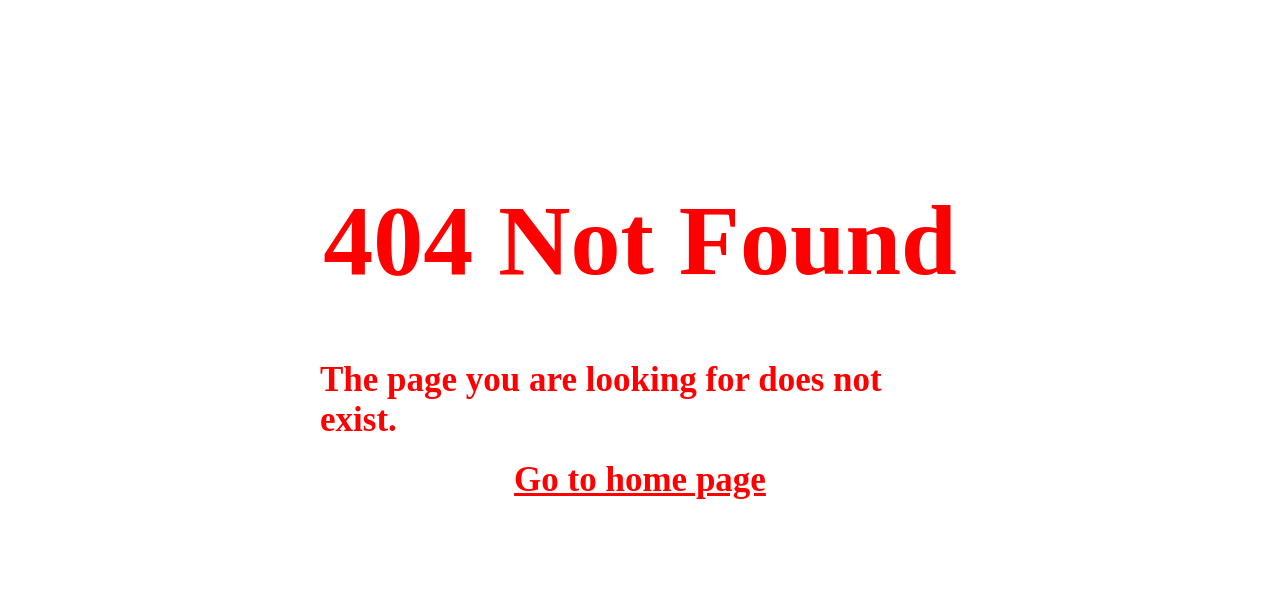
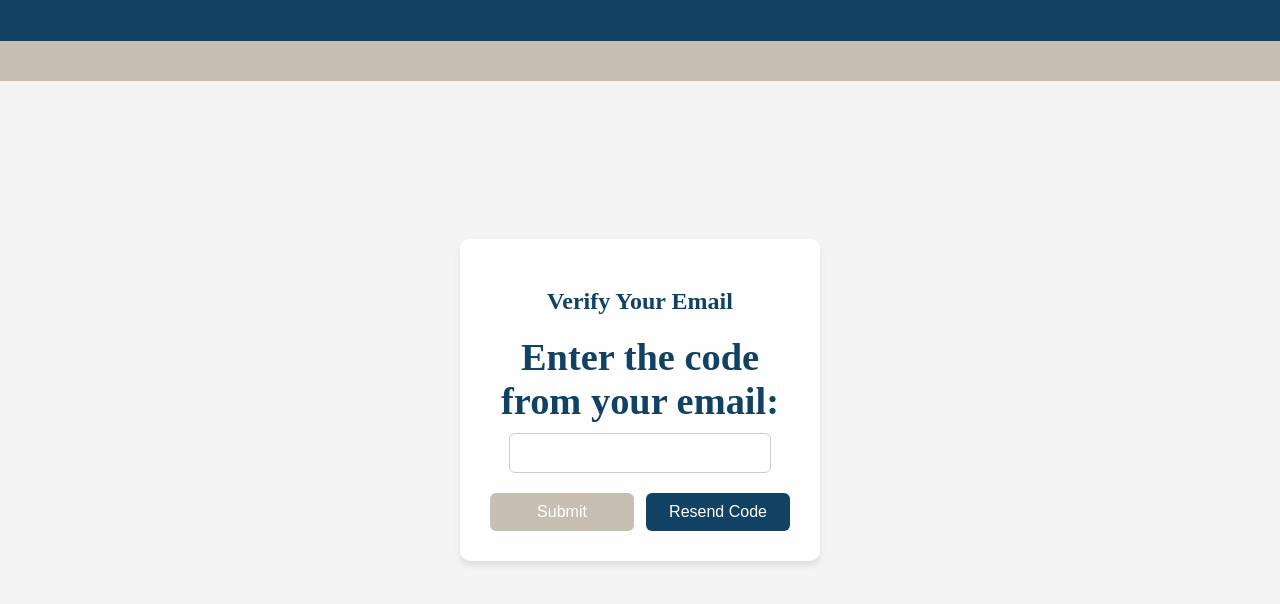
Before and after one commit to max0n1x/IIS, a React (Create React App) app in the folder frontend/: page /verify in a window 1280 px wide. Before the commit this address had no page. Shown: the top 604 px of the page. Built offline with nearby package versions, Linux system fonts and the light colour scheme.

Commit message:
fixed some errors, add verify page

```diff
--- a/frontend/src/App.tsx
+++ b/frontend/src/App.tsx
@@ -24,6 +24,7 @@ import Page404 from './components/ErrorPages/Page404';
 import AdminPage from './components/Admin/AdminPage';
 import './components/GlobalStyles.css';
 import './App.css';
+import VerifyPage from './components/MailVerify/VerifyPage';
 
 const App = () => {
   return (
@@ -49,6 +50,7 @@ const App = () => {
         <Route path="/user/chats" element={<ChatsPage />} />
         <Route path="*" element={<Page404 />} />
         <Route path="/admin" element={<AdminPage />} />
+        <Route path="/verify" element={<VerifyPage />} />
       </Routes>
     </BrowserRouter>
   );
--- a/frontend/src/components/Admin/AdminPage.tsx
+++ b/frontend/src/components/Admin/AdminPage.tsx
@@ -38,35 +38,49 @@ const AdminPage: React.FC = () => {
 
     const handleLogOutClick = async () => {
         const cookies = document.cookie.split(';');
-        const userId = cookies.find(cookie => cookie.includes('user_id'))?.split('=')[1];
-        const vKey = cookies.find(cookie => cookie.includes('vKey'))?.split('=')[1];
 
-        if (!userId || !vKey) {
+        if(!cookies){
             startTransition(() => { navigate('/login'); });
             return;
         }
 
-        const data = { user_id: userId, vKey: vKey };
+        const userId = cookies.find(cookie => cookie.includes('user_id'));
+        const vKey = cookies.find(cookie => cookie.includes('vKey'));
+
+        if(!userId || !vKey){
+            startTransition(() => { navigate('/login'); });
+            return;
+        }
+
+        const data = {
+            user_id : userId.split('=')[1],
+            vKey : vKey.split('=')[1]
+        };
 
         try {
-            const response = await fetch(`${API_BASE_URL}/admin/logout`, {
+            const response = await fetch(API_BASE_URL + "/user/logout", {
                 method: 'POST',
-                headers: { 'Content-Type': 'application/json' },
-                body: JSON.stringify(data),
+                headers: {
+                    'Content-Type': 'application/json'
+                },
+                body: JSON.stringify(data)
             });
 
             if (response.ok) {
                 document.cookie = "user_id=; expires=Thu, 01 Jan 1970 00:00:00 UTC; path=/;";
                 document.cookie = "vKey=; expires=Thu, 01 Jan 1970 00:00:00 UTC; path=/;";
-                navigate('/login');
+                navigate('/');
             } else {
-                throw new Error('Failed to log out');
+                throw new Error('Something went wrong');
             }
+
         } catch (err) {
-            console.error("Error:", err);
+            console.error('Error:', err);
             setError("Failed to connect to the server");
         }
-    };
+
+        startTransition(() => { navigate('/'); });
+    }
 
     const fetchWebsiteStats = async () => {
         try {
--- /dev/null
+++ b/frontend/src/components/MailVerify/VerifyPage.module.css
@@ -0,0 +1,93 @@
+.page-container {
+    display: flex;
+    justify-content: center;
+    align-items: center;
+    height: 100vh;
+    background-color: #f4f4f4;
+}
+
+.verify-box {
+    background-color: rgba(255, 255, 255, 0.9);
+    padding: 30px;
+    border-radius: 10px;
+    box-shadow: 0 4px 6px rgba(0, 0, 0, 0.1);
+    width: 300px;
+    text-align: center;
+}
+
+.title {
+    font-size: 24px;
+    font-family: var(--font-inria-sans);
+    color: var(--blue);
+    margin-bottom: 20px;
+}
+
+.code-label {
+    font-family: var(--font-inria-sans);
+    font-weight: 700;
+    color: var(--blue);
+    font-size: var(--font-size-13xl);
+    margin-bottom: 10px;
+    display: block;
+}
+
+.code-input {
+    width: 80%;
+    padding: 10px;
+    font-size: 16px;
+    border-radius: 6px;
+    border: 1px solid #ccc;
+    margin-bottom: 20px;
+}
+
+.button-container {
+    display: flex;
+    justify-content: space-between;
+    gap: 10px;
+}
+
+.submit-btn {
+    padding: 10px 20px;
+    font-size: 16px;
+    background-color: var(--titanium);
+    border: none;
+    color: white;
+    border-radius: 6px;
+    cursor: pointer;
+    width: 48%;
+}
+
+.submit-btn:hover {
+    background-color: lightgray;
+}
+
+.resend-btn {
+    padding: 10px 20px;
+    font-size: 16px;
+    background-color: var(--blue);
+    border: none;
+    color: white;
+    border-radius: 6px;
+    cursor: pointer;
+    width: 48%;
+}
+
+.resend-btn:hover {
+    background-color: lightblue;
+}
+
+.success-message {
+    color: green;
+    font-family: var(--font-inria-sans);
+    font-weight: 700;
+    font-size: var(--font-size-13xl);
+    margin-bottom: 15px;
+}
+
+.error-message {
+    color: red;
+    font-family: var(--font-inria-sans);
+    font-weight: 700;
+    font-size: var(--font-size-13xl);
+    margin-bottom: 15px;
+}
--- /dev/null
+++ b/frontend/src/components/MailVerify/VerifyPage.tsx
@@ -0,0 +1,133 @@
+/*
+ * Project: IIS project - Garage sale website
+ * @file VerifyPage.tsx
+
+ * @brief ReactJS component of the verification page of the website
+
+ * @author Maksym Podhornyi - xpodho08
+*/
+
+import React, { useState, useEffect, useRef } from 'react';
+import { useNavigate } from 'react-router-dom';
+import VerifyPageStyle from './VerifyPage.module.css';
+import { fixElementHeight, API_BASE_URL, GetUserInformation } from '../Utils';
+import '../GlobalStyles.css';
+
+const VerifyPage: React.FC = () => {
+
+    const [code, setCode] = useState<string>('');
+    const [error, setError] = useState<string>('');
+    const [successMessage, setSuccessMessage] = useState<string>('');
+    const headerRef = useRef<HTMLDivElement | null>(null);
+    const navigate = useNavigate();
+
+    useEffect(() => {
+
+        const checkIfLoggedIn = async () => {
+            await GetUserInformation().then((data) => {
+                if (data) {
+                    navigate('/');
+                }
+            });
+        };
+
+        const cookies = document.cookie.split(';');
+        const user_id = cookies.find(cookie => cookie.includes('user_id'));
+        const vKey = cookies.find(cookie => cookie.includes('vKey'));
+
+        if (cookies && user_id && vKey) {
+            checkIfLoggedIn();
+        }
+
+        if (headerRef.current) {
+            fixElementHeight(headerRef.current);
+        }
+
+    }, [navigate]);
+
+    const handleVerify = async () => {
+        if (!code) {
+            setError("Code cannot be empty");
+            return;
+        }
+
+        const data = { code };
+
+        try {
+            const response = await fetch(API_BASE_URL + "/verify", {
+                method: 'POST',
+                headers: {
+                    'Content-Type': 'application/json',
+                },
+                body: JSON.stringify(data),
+            });
+
+            if (response.ok) {
+                setSuccessMessage("Verification successful!");
+                setError('');
+                setTimeout(() => navigate('/login'), 2000); // Redirect after 2 seconds
+            } else {
+                setError("Invalid verification code");
+            }
+        } catch (err) {
+            setError("Failed to connect to the server");
+        }
+    };
+
+    const handleResendCode = async () => {
+        try {
+            const response = await fetch(API_BASE_URL + "/resend-code", {
+                method: 'POST',
+                headers: {
+                    'Content-Type': 'application/json',
+                },
+            });
+
+            if (response.ok) {
+                setSuccessMessage("Verification code has been resent!");
+                setError('');
+            } else {
+                setError("Failed to resend code");
+            }
+        } catch (err) {
+            setError("Failed to connect to the server");
+        }
+    };
+
+    return (
+        <div className={VerifyPageStyle['page-container']}>
+
+            <div className="header" ref={headerRef}>
+                <div className="header-item"></div>
+            </div>
+
+            <div className={VerifyPageStyle['verify-box']}>
+                <h2 className={VerifyPageStyle['title']}>Verify Your Email</h2>
+
+                {successMessage && <div className={VerifyPageStyle['success-message']}>{successMessage}</div>}
+                {error && <div className={VerifyPageStyle['error-message']}>{error}</div>}
+
+                <label htmlFor="verification-code" className={VerifyPageStyle['code-label']}>Enter the code from your email:</label>
+                <input
+                    type="text"
+                    name="verification-code"
+                    className={VerifyPageStyle['code-input']}
+                    value={code}
+                    onChange={(e) => setCode(e.target.value)}
+                />
+
+                <div className={VerifyPageStyle['button-container']}>
+                    <input
+                        type="submit"
+                        value="Submit"
+                        className={VerifyPageStyle['submit-btn']}
+                        onClick={handleVerify}
+                    />
+                    <button className={VerifyPageStyle['resend-btn']} onClick={handleResendCode}>Resend Code</button>
+                </div>
+            </div>
+        </div>
+    );
+}
+
+export default VerifyPage;
--- a/frontend/src/components/RegisterPage/RegisterPage.tsx
+++ b/frontend/src/components/RegisterPage/RegisterPage.tsx
@@ -1,6 +1,6 @@
 /*
  * Project: IIS project - Garage sale website
- * @file RegisterPage.js
+ * @file RegisterPage.tsx
 
  * @brief ReactJS component of the register page of the website
 
@@ -15,11 +15,12 @@ import '../GlobalStyles.css';
 
 const RegisterPage: React.FC = () => {
 
-    const [username, setUsername] = useState('');
-    const [password, setPassword] = useState('');
-    const [confirmPassword, setConfirmPassword] = useState('');
-    const [error, setError] = useState('');
-    const headerRef = useRef(null);
+    const [username, setUsername] = useState<string>('');
+    const [password, setPassword] = useState<string>('');
+    const [confirmPassword, setConfirmPassword] = useState<string>('');
+    const [email, setEmail] = useState<string>('');
+    const [error, setError] = useState<string>('');
+    const headerRef = useRef<HTMLDivElement | null>(null);
     const navigate = useNavigate();
 
     useEffect(() => {
@@ -29,8 +30,8 @@ const RegisterPage: React.FC = () => {
                 if (data) {
                     navigate('/');
                 }
-            }
-        );};
+            });
+        };
 
         const cookies = document.cookie.split(';');
         const user_id = cookies.find(cookie => cookie.includes('user_id'));
@@ -48,8 +49,8 @@ const RegisterPage: React.FC = () => {
 
     const handleRegister = async () => {
 
-        if (!username || !password) {
-          setError("Username or password cannot be empty");
+        if (!username || !password || !email) {
+          setError("Username, password, and email cannot be empty");
           return;
         }
 
@@ -61,6 +62,7 @@ const RegisterPage: React.FC = () => {
         const data = {
           username: username,
           password: password,
+          email: email,
         };
 
         try {
@@ -79,7 +81,7 @@ const RegisterPage: React.FC = () => {
           } else if (response.status === 500) {
             setError("Server error");
           } else if (response.status === 400) {
-            setError("Username or password cannot be empty");
+            setError("Username, password, or email cannot be empty");
           } else {
             throw new Error('Something went wrong');
           }
@@ -101,12 +103,16 @@ const RegisterPage: React.FC = () => {
             <input type="text" name="username" className={RegisterPageStyle['username-input']}
                     onChange={e => setUsername(e.target.value)} />
 
+            <label htmlFor="email" className={RegisterPageStyle['email-label']}>Email:</label>
+            <input type="email" name="email" className={RegisterPageStyle['email-input']}
+                    onChange={e => setEmail(e.target.value)} />
+
             <label htmlFor="password" className={RegisterPageStyle['password-label']}>Password:</label>
-            <input type="text" name="password" className={RegisterPageStyle['password-input']}
+            <input type="password" name="password" className={RegisterPageStyle['password-input']}
                     onChange={e => setPassword(e.target.value)} />
 
-            <label htmlFor="password" className={RegisterPageStyle['password-label1']}>Confirm password:</label>
-            <input type="text" name="password" className={RegisterPageStyle['password-input1']}
+            <label htmlFor="confirm-password" className={RegisterPageStyle['password-label1']}>Confirm password:</label>
+            <input type="password" name="confirm-password" className={RegisterPageStyle['password-input1']}
                     onChange={e => setConfirmPassword(e.target.value)} />
 
             <input type="submit" value="Create Account" className={RegisterPageStyle['sign-up-btn']}
```
Also changed, not shown: frontend/src/components/RegisterPage/RegisterPage.module.css (+31 -34 lines).
